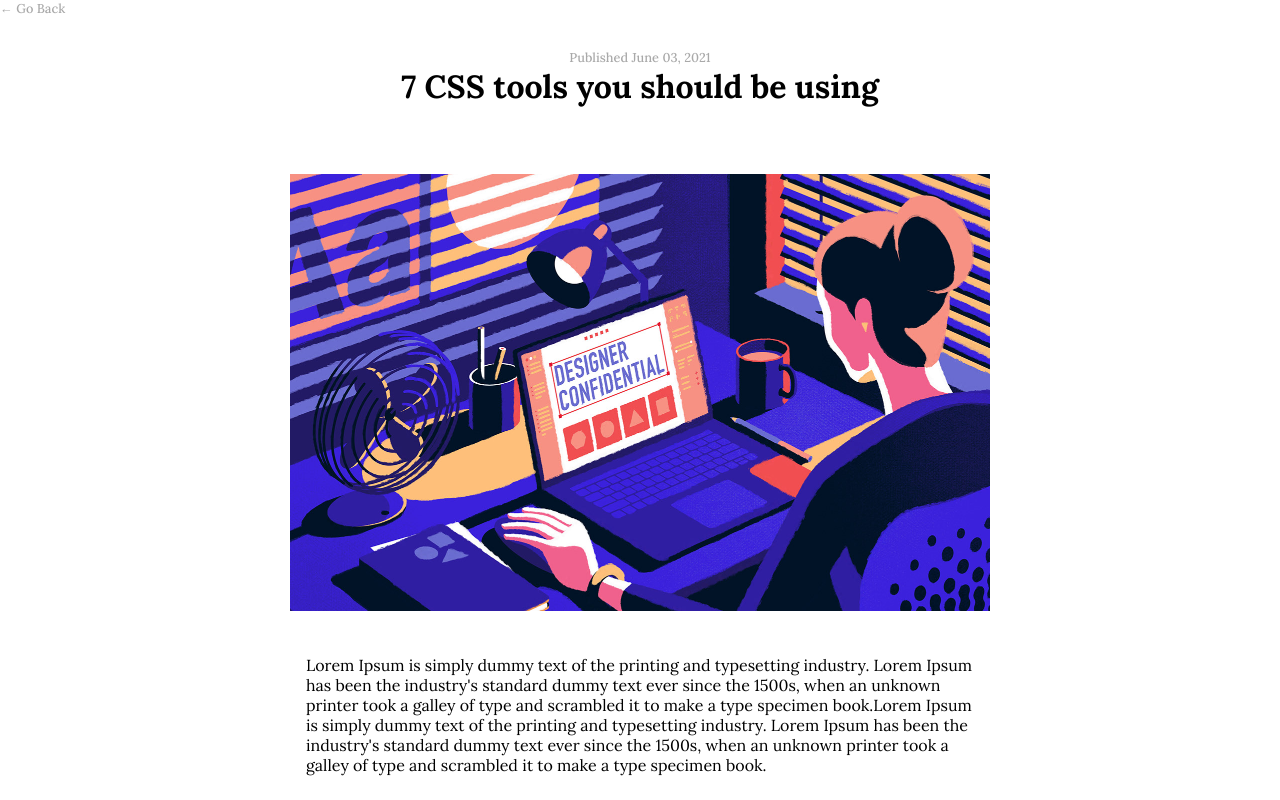
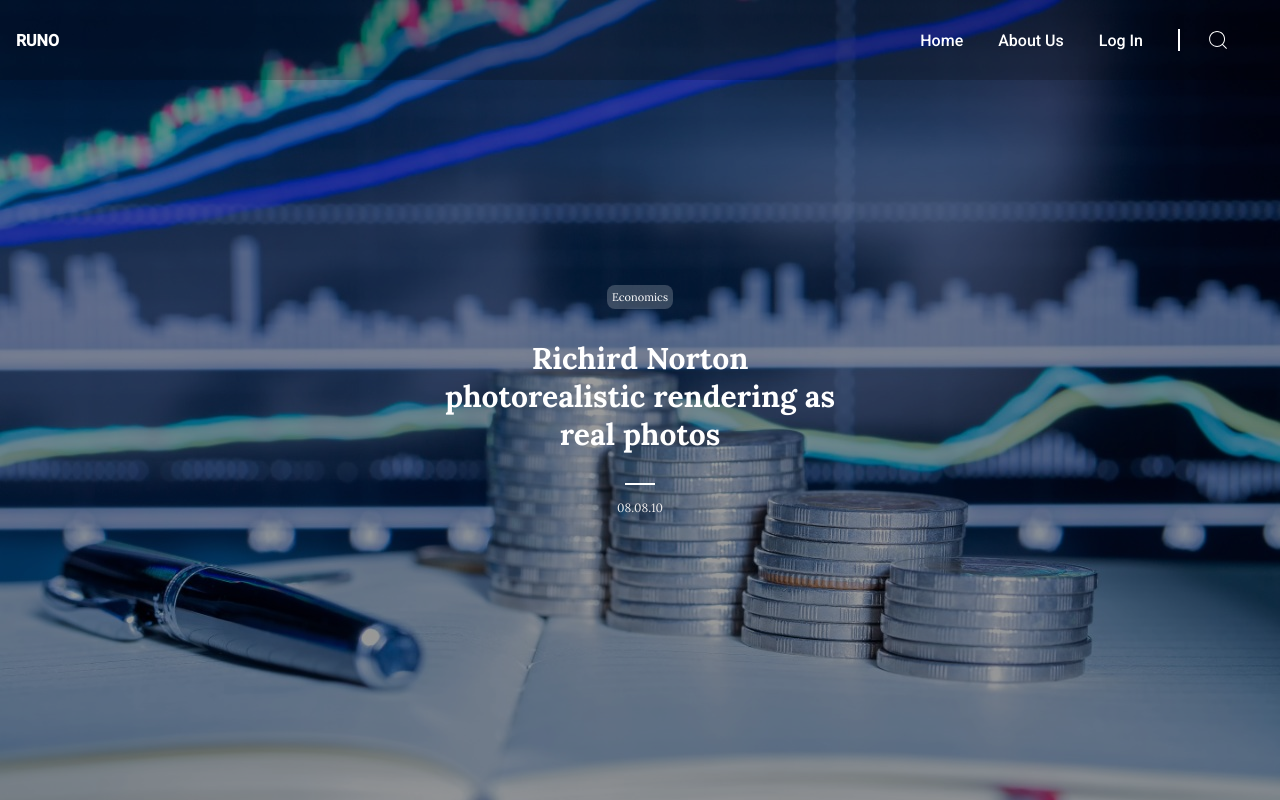
Before and after one commit to AlexBujosa/Economic-Blog, a React (Create React App) app: page /blog/1 in a window 1280 px wide. Shown: the top 800 px of the page. Built offline with nearby package versions, Linux system fonts and the light colour scheme.

Commit message:
Finish Cover Image

```diff
--- a/src/components/Home/CoverImage/index.jsx
+++ b/src/components/Home/CoverImage/index.jsx
@@ -1,24 +1,29 @@
 import Chip from "../../common/Chip";
-import './styles.css'
-const CoverImage = () => {
+import './styles.css';
+const CoverImage = ({label, title, description, date, choose} ) => {
     return(
-        <div style={{height: '100vh', marginTop:40, display:'flex'}}>
-            <div className='cover-image'></div>
+        <div style={{height: '100vh', display:'flex'}}>
+            {choose === 1 ?
+            (
+                <div className='cover-image'></div>
+            ) :
+            (
+                <div className='cover-image-2'></div>
+            )}
             <div className='cover'>
                 <div className="cover-economics">
-                    <Chip label={'Economics'} margin={'middle'}/>
+                    <Chip label={label} margin={'middle'}/>
                     <b>
                         <center>
-                            Richird Norton photorealistic rendering as real photos
+                           {title}
                         </center>
                     </b>
                     <p className='cover-description'>
-                        Pogressively incentivize cooperative systems through technicall
-                        sound functionalities. The credibly productivte seamless data.
+                        {description}
                     </p>
                     <div className='cover-line'></div>
                     <p className='cover-date'>
-                        08.08.10
+                        {date}
                     </p>
                 </div>
 
--- a/src/components/Home/CoverImage/styles.css
+++ b/src/components/Home/CoverImage/styles.css
@@ -1,8 +1,18 @@
 .cover-image {
     width: 100%;
-    height: 100vh;
+    height: 100%;
     position: absolute;
     background: url('../../../assets/econSecond.jpeg');
+    background-repeat: no-repeat;
+    background-size: cover;
+    z-index: 0;
+}
+
+.cover-image-2 {
+    width: 100%;
+    height: 100%;
+    position: absolute;
+    background: url('../../../assets/econTh.jpeg');
     background-repeat: no-repeat;
     background-size: cover;
     z-index: 0;
--- a/src/components/Home/NavBar/styles.css
+++ b/src/components/Home/NavBar/styles.css
@@ -4,7 +4,7 @@
     display: flex;
     height: 80px;
     align-items: center;
-    z-index: 3;
+    z-index: 5;
     position: absolute;
     width: 100%;
     font-family: 'Roboto', sans-serif;
--- a/src/pages/Blog/index.jsx
+++ b/src/pages/Blog/index.jsx
@@ -4,7 +4,17 @@ import { blogList } from '../../config/data';
 import Chip from '../../components/common/Chip';
 import EmptyList from '../../components/common/EmptyList';
 import './styles.css';
-import { Link } from 'react-router-dom';
+import CoverImage from '../../components/Home/CoverImage';
+import Header from '../../components/Home/Header';
+import NavBar from '../../components/Home/NavBar';
+import Footer from '../../components/Home/Footer';
+const coverImageInfo = {
+  label: 'Economics',
+  title: 'Richird Norton photorealistic rendering as real photos',
+  discription: 'Pogressively incentivize cooperative systems through technicall sound functionalities. The credibly productivte seamless data.',
+  date: '08.08.10',
+  choose : 2,
+}
 
 const Blog = () => {
   const { id } = useParams();
@@ -19,10 +29,15 @@ const Blog = () => {
 
   return (
     <>
-      <Link className='blog-goBack' to='/'>
-        <span> &#8592;</span> <span>Go Back</span>
-      </Link>
       {blog ? (
+        <div>
+          <NavBar/>
+          <CoverImage label={coverImageInfo.label}
+          description={coverImageInfo.description}
+          title={coverImageInfo.title}
+          date={coverImageInfo.date}
+          choose={coverImageInfo.choose}
+          />
            <div className='blog-wrap'>
               <header>
                 <p className='blog-date'>Published {blog.createdAt}</p>
@@ -38,6 +53,9 @@ const Blog = () => {
             <img src={blog.cover} alt='cover' />
             <p className='blog-desc'>{blog.description}</p>
           </div>
+          <Footer/>
+        </div>
+
       ) : (
         <EmptyList />
       )}
--- a/src/pages/Home/index.jsx
+++ b/src/pages/Home/index.jsx
@@ -7,6 +7,13 @@ import Header from '../../components/Home/Header';
 //import SearchBar from '../../components/Home/SearchBar';
 import { blogList } from '../../config/data';
 
+const coverImageInfo = {
+  label: 'Economics',
+  title: 'Richird Norton photorealistic rendering as real photos',
+  discription: 'Pogressively incentivize cooperative systems through technicall sound functionalities. The credibly productivte seamless data.',
+  date: '08.08.10',
+  choose : 1
+}
 const Home = () => {
   const [blogs, setBlogs] = useState(blogList);
   const [searchKey, setSearchKey] = useState('');
@@ -53,7 +60,15 @@ const Home = () => {
       {!blogs.length ? <EmptyList /> : <BlogList blogs={blogs} />}
       </div>
       {/* Secondary Image <CoverImage/> */}
-      <CoverImage/>
+      <div style={{marginTop:40}}>
+        <CoverImage label={coverImageInfo.label}
+        description={coverImageInfo.description}
+        title={coverImageInfo.title}
+        date={coverImageInfo.date}
+        choose={coverImageInfo.choose}
+        />
+      </div>
+
       {/*Footer */}
       <Footer/>
     </div>
```
Also changed, not shown: src/assets/econTh.jpeg (added). Lines whose indentation alone changed are shown as unchanged.
